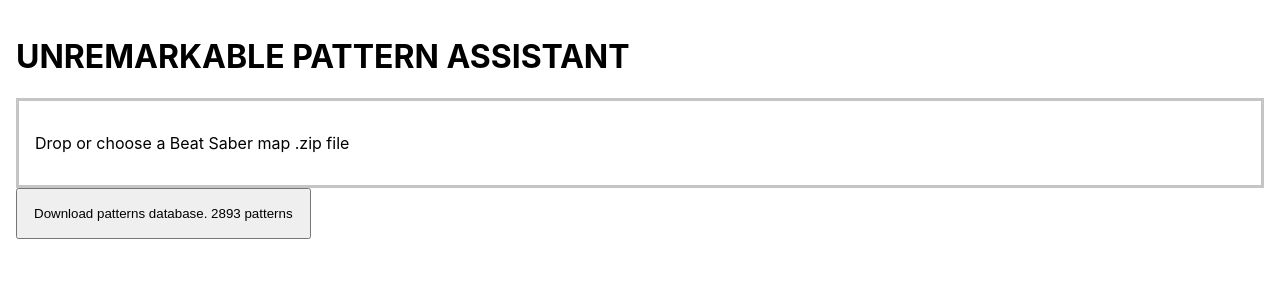
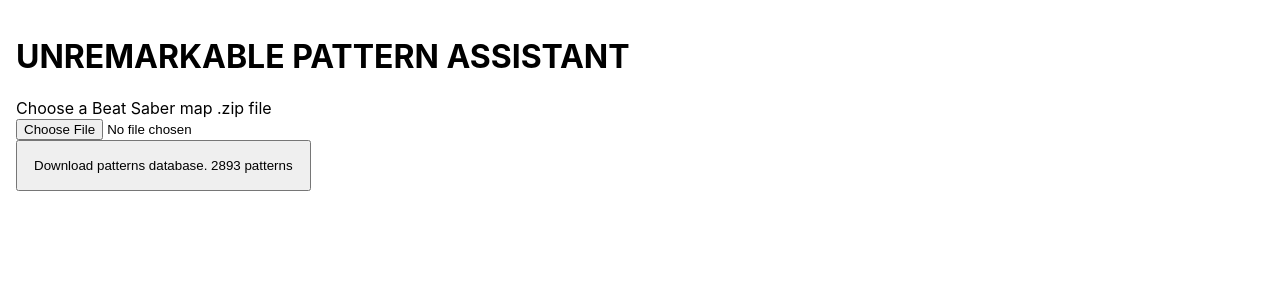
Before and after one commit to ejk33/UnremarkablePatternAssistant, a React (Create React App) app: page / in a window 1280 px wide. Shown: the top 300 px of the page. Built offline with nearby package versions, Linux system fonts and the light colour scheme; what chance would draw is missing.

Commit message:
Fix file uploader

```diff
--- a/src/App.js
+++ b/src/App.js
@@ -32,6 +32,7 @@ function Header(): React$MixedElement {
 }
 
 async function processFile(file: File, setBeatMap) {
+  console.info('<><><> process input file');
   const beatMap = await readFromZipArchive(file);
   setBeatMap(beatMap);
 }
--- a/src/FileInput.react.js
+++ b/src/FileInput.react.js
@@ -1,7 +1,7 @@
 // @flow
 
 import React from "react";
-import { useEffect } from "react";
+import { useCallback, useEffect } from "react";
 
 import {useDropzone} from 'react-dropzone';
 
@@ -21,22 +21,14 @@ type Props = {
 };
 
 export default function FileInput({onFilesChange}: Props): React$MixedElement {
-  const {acceptedFiles, getRootProps, getInputProps} = useDropzone({
-      multiple: false,
-      accept: 'application/zip'
-  });
-
-  useEffect(() => {
-      if (acceptedFiles.length === 0) {
-          return;
-      }
-      onFilesChange(acceptedFiles[0]);
-  }, [acceptedFiles, onFilesChange]);
-
   return (
-      <div style={styles.dropzone} {...getRootProps({})}>
-        <input {...getInputProps()} />
-        <p>Drop or choose a Beat Saber map .zip file</p>
-      </div>
+    <div>
+      <div>Choose a Beat Saber map .zip file</div>
+      <input type="file" accept="application/zip" onChange={(e) => {
+        if (e.target.files.length > 0) {
+          onFilesChange(e.target.files[0]);
+        }
+      }} />
+    </div>
   );
 }
--- a/src/MapArchive.js
+++ b/src/MapArchive.js
@@ -17,8 +17,22 @@ export type BeatMap = {
     originalFileName: string
 }
 
+function readFileToBlob(file: File): Promise<ArrayBuffer> {
+    return new Promise((resolve, reject) => {
+        const reader = new FileReader();
+        reader.onload = (event) => {
+            resolve((event.target : any).result);
+        }
+        reader.readAsArrayBuffer(file);
+    });
+}
+
 export async function readFromZipArchive(zipFile: File): Promise<BeatMap> {
-    const zip = await JSZip.loadAsync(zipFile);
+    console.info('<><><> reading blob');
+    const blob = await readFileToBlob(zipFile);
+    console.info('<><><> blob obtained', blob);
+    const zip = await JSZip.loadAsync(blob);
+    console.info('<><><> zip made');
 
     const infoRaw = await zip.file('Info.dat').async('string');
     const infoObj = JSON.parse(infoRaw);
```
